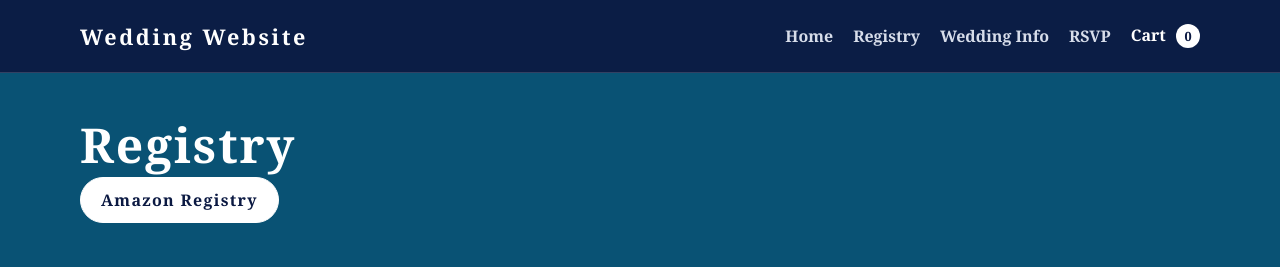
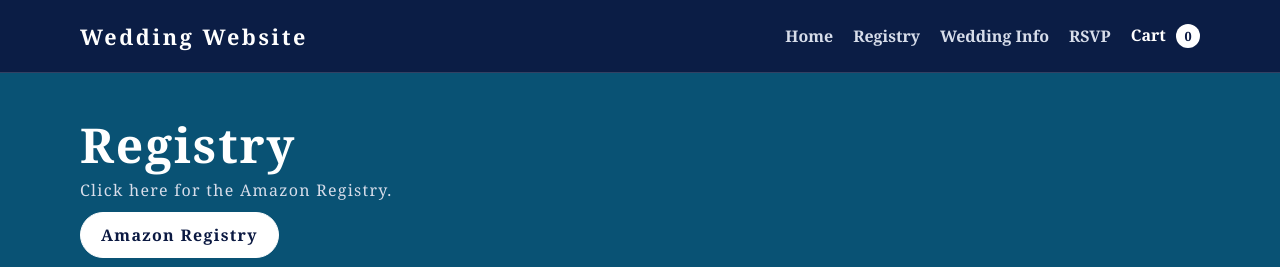
Before and after one commit to ajacobs251/wediing-registry, a Next.js app: page /products in a window 1280 px wide. Shown: the top 267 px of the page. Built offline with nearby package versions, Linux system fonts and the light colour scheme.

Commit message:
Added paragraph to direct to Amazon registry

```diff
--- a/src/app/products/page.tsx
+++ b/src/app/products/page.tsx
@@ -10,6 +10,7 @@ export default async function ProductsPage() {
     <div className="page-shell">
       <section className="section-heading">
         <h1>Registry</h1>
+        <p>Click here for the Amazon Registry.</p>
         <div className="actions">
           <Link className="button secondary" href="/wedding-decorations">
             Amazon Registry
```
